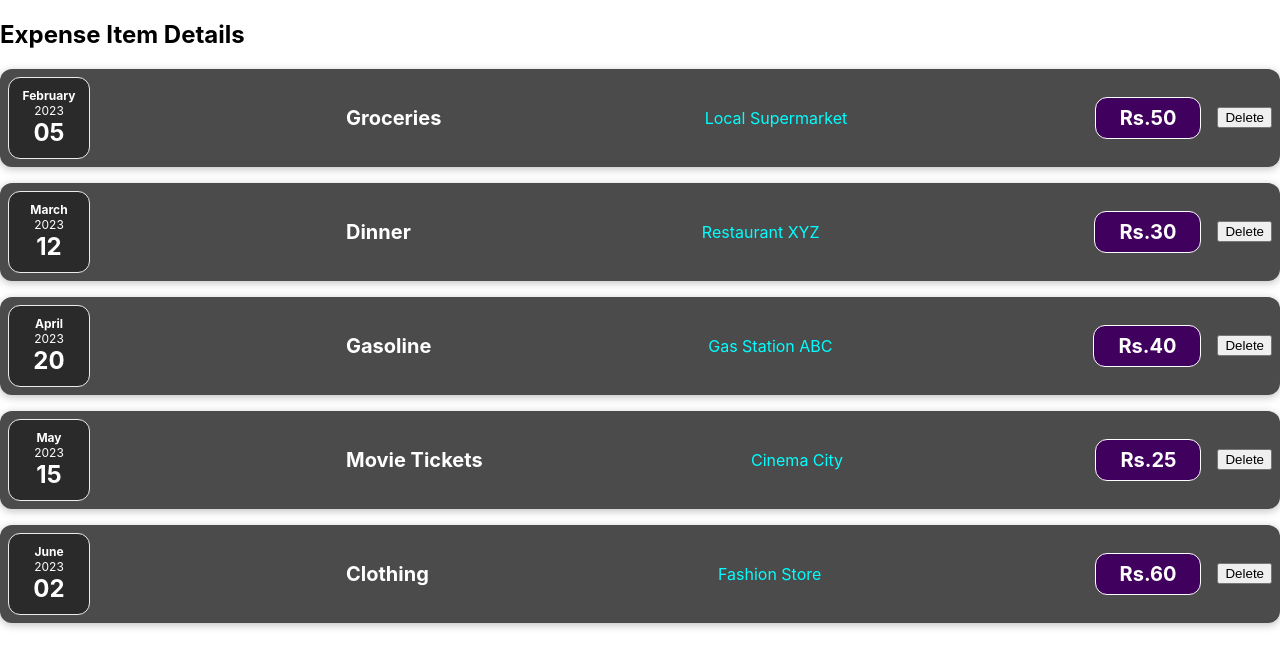
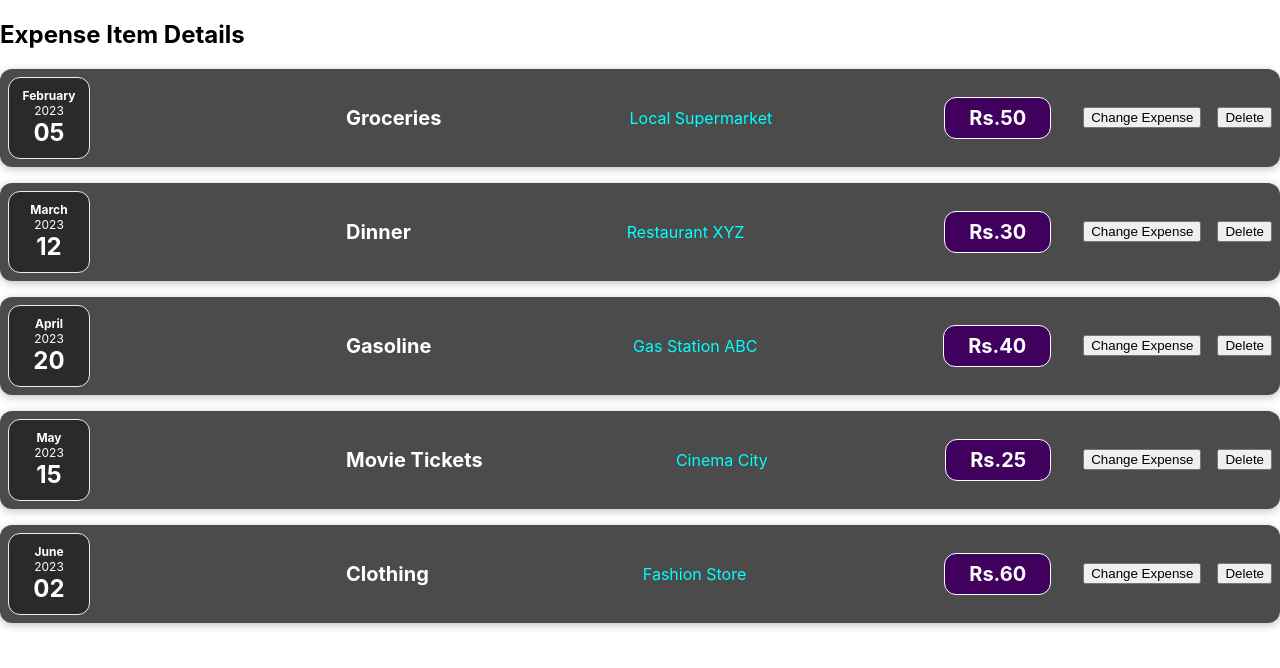
Before and after one commit to ansam007/Expense-Tracker-React, a React (Create React App) app: page / in a window 1280 px wide. Shown: the top 668 px of the page. Built offline with nearby package versions, Linux system fonts and the light colour scheme.

Commit message:
add a button that changes the price to 10000

```diff
--- a/src/components/Expense/ExpenseDetails.js
+++ b/src/components/Expense/ExpenseDetails.js
@@ -1,14 +1,25 @@
 import "../App/Expense.css";
+import {useState} from "react";
+
 
 function ExpenseDetails(props) {
+
+  const [amount, setAmount] = useState(props.amount);
+
+  var changeExpense = () => {
+    setAmount(10000);
+    console.log('button clicked');
+  }
+
   return (
-    <span className="expense-item__description">
+    <div className="expense-item__description">
       <div>
         <h2>{props.title}</h2>
       </div>
       <div className="expense-item__location">{props.place}</div>
-      <div className="expense-item__price">Rs.{props.amount} </div>
-    </span>
+      <div className="expense-item__price">Rs.{amount} </div>
+      <button onClick={changeExpense}>Change Expense</button>
+    </div>
   );
 }
 
--- a/src/components/Expense/expense.js
+++ b/src/components/Expense/expense.js
@@ -3,13 +3,10 @@ import ExpenseDate from "./ExpenseDate";
 import ExpenseDetails from "./ExpenseDetails";
 
 function Expenses(props) {
-  const sanitizedId = `item-${props.id}`;
+  const Id = `item-${props.id}`;
 
   const handleDeleteClick = () => {
-    const elementToDelete = document.querySelector(`.${sanitizedId}`).parentNode;
-    if (elementToDelete) {
-      elementToDelete.remove();
-    }
+    const elementToDelete = document.querySelector(`.${Id}`).parentNode.remove();
   };
 
   return (
@@ -18,15 +15,9 @@ function Expenses(props) {
       <ExpenseDetails
         title={props.title}
         amount={props.amount}
-        place={props.place}
-      ></ExpenseDetails>
-      <button
-        style={{ marginLeft: "1rem" }}
-        className={sanitizedId}
-        onClick={handleDeleteClick}
-      >
-        Delete
-      </button>
+        place={props.place}>
+      </ExpenseDetails>
+      <button style={{ marginLeft: "1rem" }} className={Id} onClick={handleDeleteClick}> Delete </button>
     </div>
   );
 }
```
